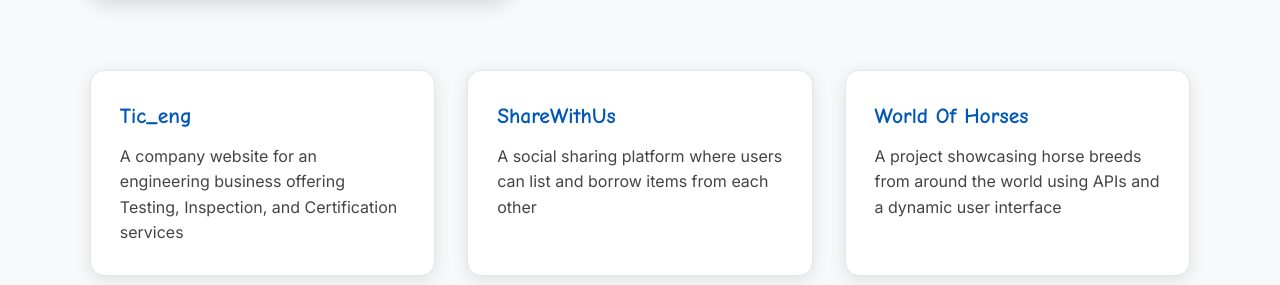
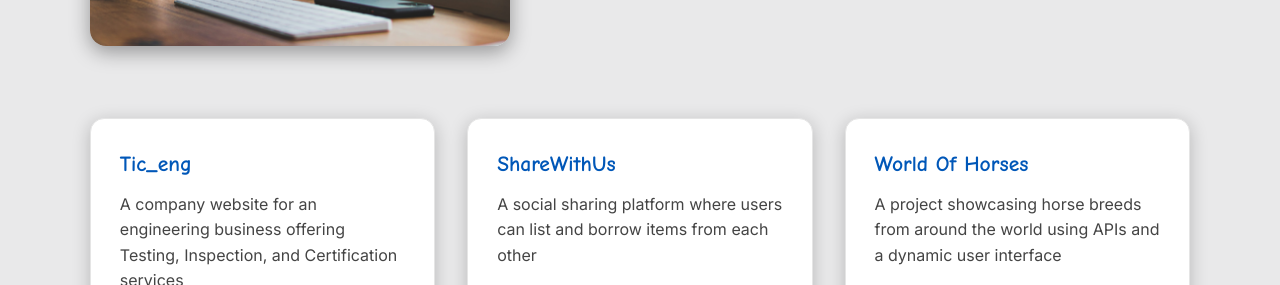
Before and after one commit to Hossein-Kelisa/Hossein-Kelisa-Portfolio, a React (Vite) app: page /services in a window 1280 px wide. Shown: the part 1407-1692 px from the top of the page. Built offline with nearby package versions, Linux system fonts and the light colour scheme; a web font is replaced by a local one.

Commit message:
rebuild services page second component which is projects

```diff
--- a/src/components/ServiceComponents/Projects.css
+++ b/src/components/ServiceComponents/Projects.css
@@ -1,14 +1,8 @@
-/* -----------------------------
-   Section Layout
------------------------------ */
 .project-section {
-  padding: 5rem 2rem;
-  background: #f8f9fa;
+  padding: 8rem 2rem;
+  background: #e9e9ea;
 }
 
-/* -----------------------------
-   Image + Text Header Section
------------------------------ */
 .projects-header {
   display: flex;
   align-items: center;
@@ -29,7 +23,7 @@
   max-width: 420px;
   border-radius: 16px;
   object-fit: cover;
-  box-shadow: 0 6px 20px rgba(0, 0, 0, 0.15);
+  box-shadow: 0 6px 20px rgba(0, 0, 0, 0.363);
 }
 
 .projects-text {
@@ -51,9 +45,6 @@
   margin-top: 0.5rem;
 }
 
-/* -----------------------------
-   Project Grid
------------------------------ */
 .project-grid {
   display: grid;
   grid-template-columns: repeat(auto-fit, minmax(260px, 1fr));
@@ -62,14 +53,11 @@
   margin: 0 auto;
 }
 
-/* -----------------------------
-   Project Cards
------------------------------ */
 .project-card {
   background: #ffffff;
   padding: 1.8rem;
   border-radius: 14px;
-  box-shadow: 0 4px 18px rgba(0, 0, 0, 0.1);
+  box-shadow: 0 4px 18px rgba(0, 0, 0, 0.215);
   transition: all 0.25s ease;
   text-align: left;
   border: 1px solid #e5e5e5;
@@ -97,9 +85,6 @@
   line-height: 1.6;
 }
 
-/* -----------------------------
-   Responsive
------------------------------ */
 @media (max-width: 768px) {
   .projects-title {
     text-align: center;
--- a/src/components/ServiceComponents/Projects.jsx
+++ b/src/components/ServiceComponents/Projects.jsx
@@ -9,6 +9,7 @@ const Projects = () => {
   return (
     <section id="projects" className="project-section">
       <div className="projects-header">
+        <Fades animationType="fadeRotate">
           <div className="projects-image-wrapper">
             <img
               src={ProjectImg}
@@ -16,6 +17,7 @@ const Projects = () => {
               className="projects-image"
             />
           </div>
+        </Fades>
 
         <div className="projects-text">
           <Fades animationType="fadeUp">
```
Lines whose indentation alone changed are shown as unchanged.
